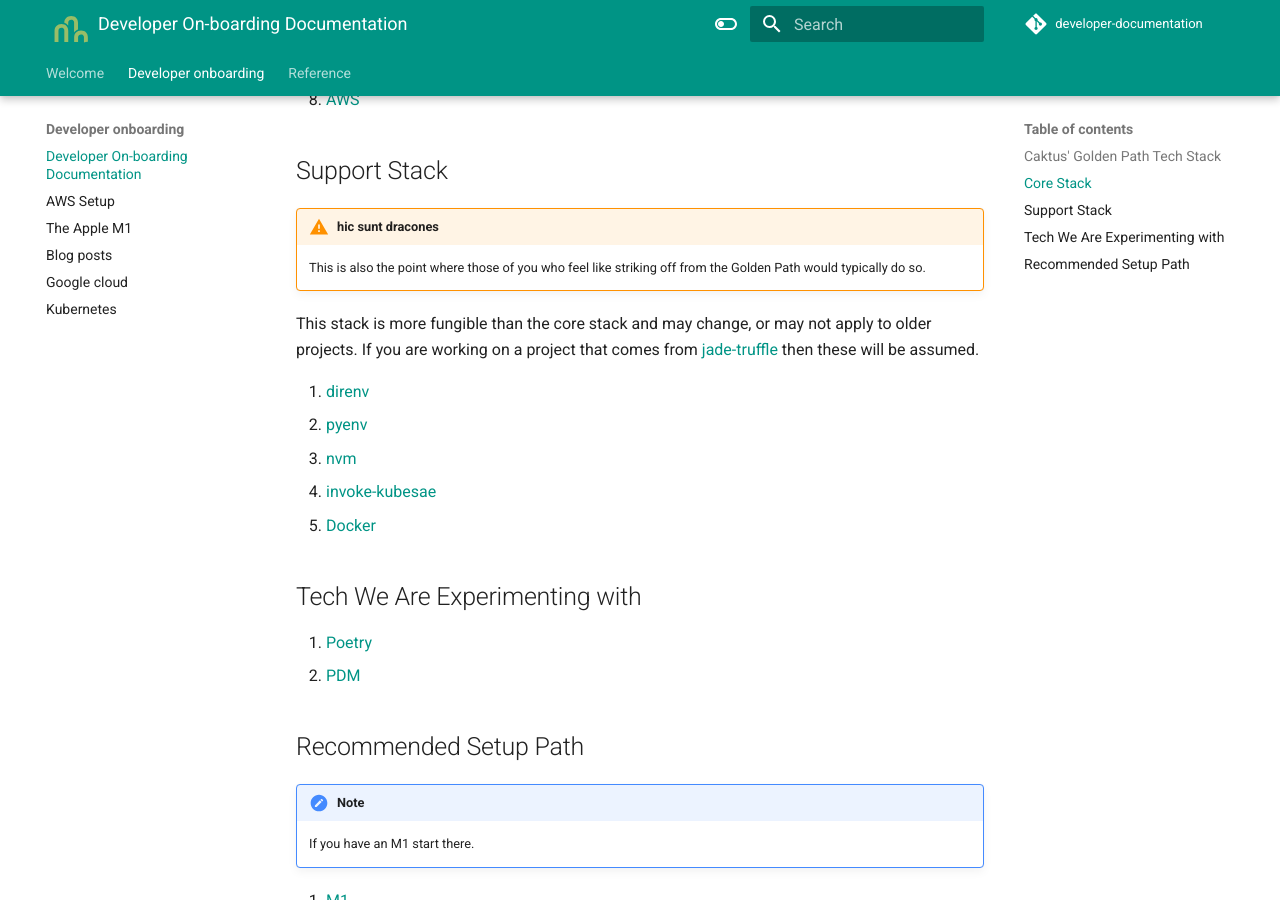
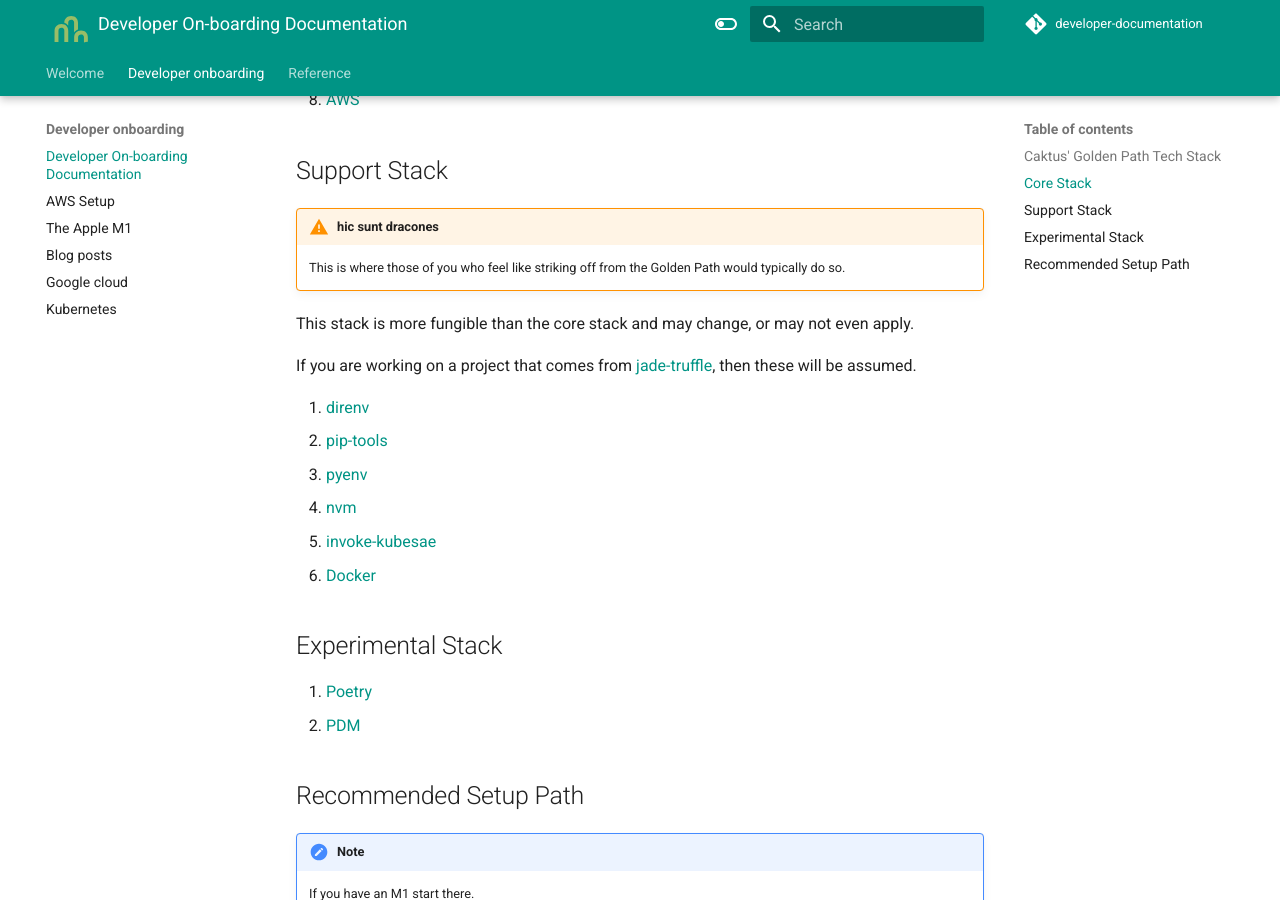
Before and after one commit to caktus/guidebook, an MkDocs documentation site: the page built from docs/developer-onboarding/index.md, in a window 1280 px wide and 900 px high, scrolled down 1094 px. Built offline with MkDocs 1.6.1 and Material for MkDocs 9.7.7, drawn with Linux system fonts in a browser that asks for light colours; comment, search, counter and statistics services are not loaded.

Commit message:
Edits to onboarding index

```diff
--- a/docs/developer-onboarding/index.md
+++ b/docs/developer-onboarding/index.md
@@ -37,19 +37,22 @@
 ## Support Stack
 
 !!! warning "hic sunt dracones"
-    This is also the point where those of you who feel like striking off from the Golden Path would typically do so.
+    This is where those of you who feel like striking off from the Golden Path would typically do so.
 
-This stack is more fungible than the core stack and may change, or may not apply to older projects. If you are working on a project that comes from [jade-truffle](https://github.com/caktus/jade-truffle "The smallest Caktus project") then these will be assumed.
+This stack is more fungible than the core stack and may change, or may not even apply.
+
+If you are working on a project that comes from [jade-truffle](https://github.com/caktus/jade-truffle "The smallest Caktus project"), then these will be assumed.
 
 
 1. [direnv](https://direnv.net/ "Unclutter your profile")
+1. [pip-tools](https://github.com/jazzband/pip-tools "command line tools to help you keep your pip-based packages fresh")
 1. [pyenv](https://github.com/pyenv/pyenv "pyenv lets you easily switch between multiple versions of Python")
 1. [nvm](https://github.com/nvm-sh/nvm "Node Version Manager - POSIX-compliant bash script to manage multiple active node.js versions")
 1. [invoke-kubesae](https://github.com/caktus/invoke-kubesae, "For running tasks in projects")
 1. [Docker](https://www.docker.com/ "Build, share, and run any app, anywhere")
 
 
-## Tech We Are Experimenting with
+## Experimental Stack
 
 1. [Poetry](https://python-poetry.org/ "Python Packaging and Dependency Mangement made easy")
 1. [PDM](https://github.com/pdm-project/pdm "A modern Python package manager with PEP 582 support")
```
Also changed, not shown: docs/developer-onboarding/AWS.md (+4 -2 lines).
